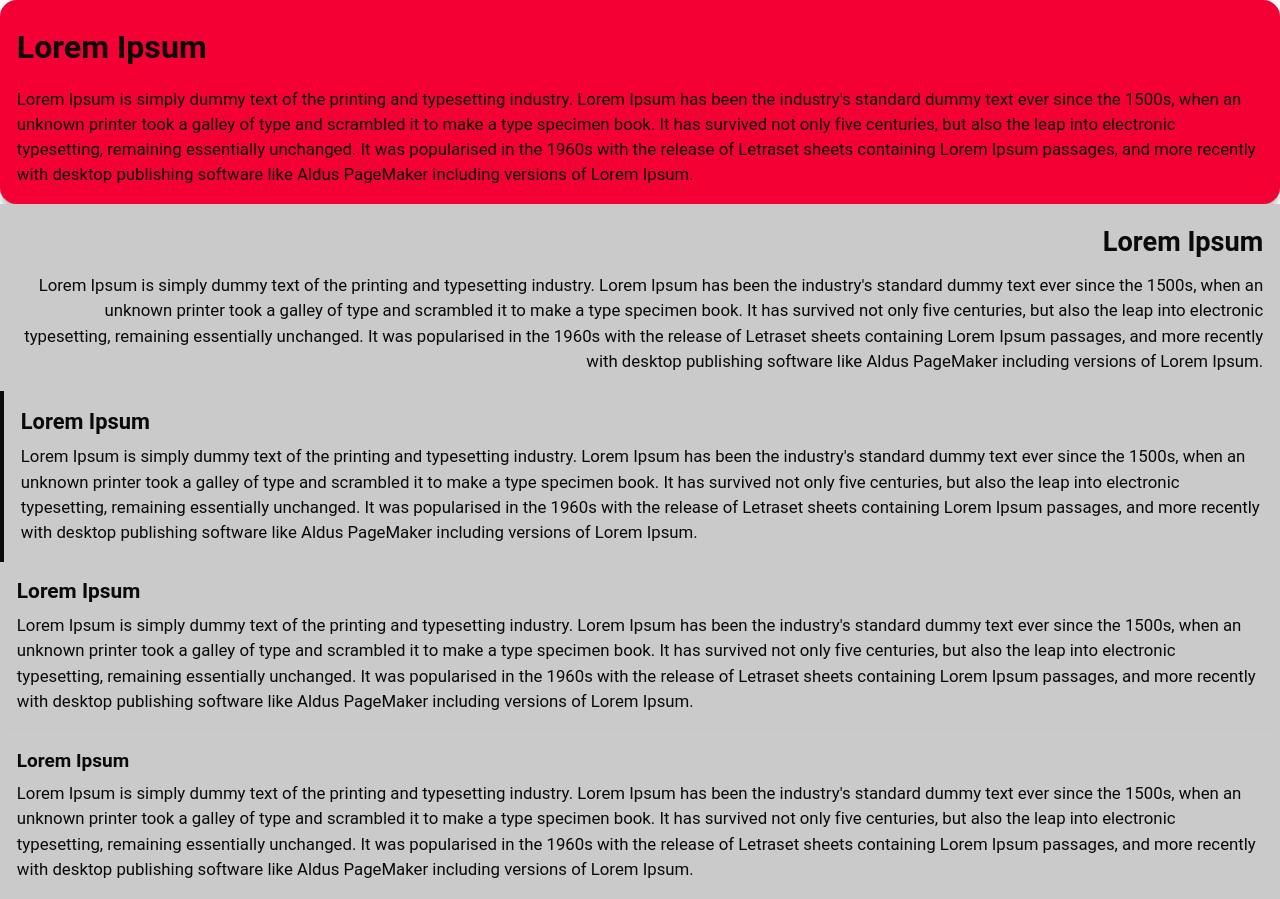
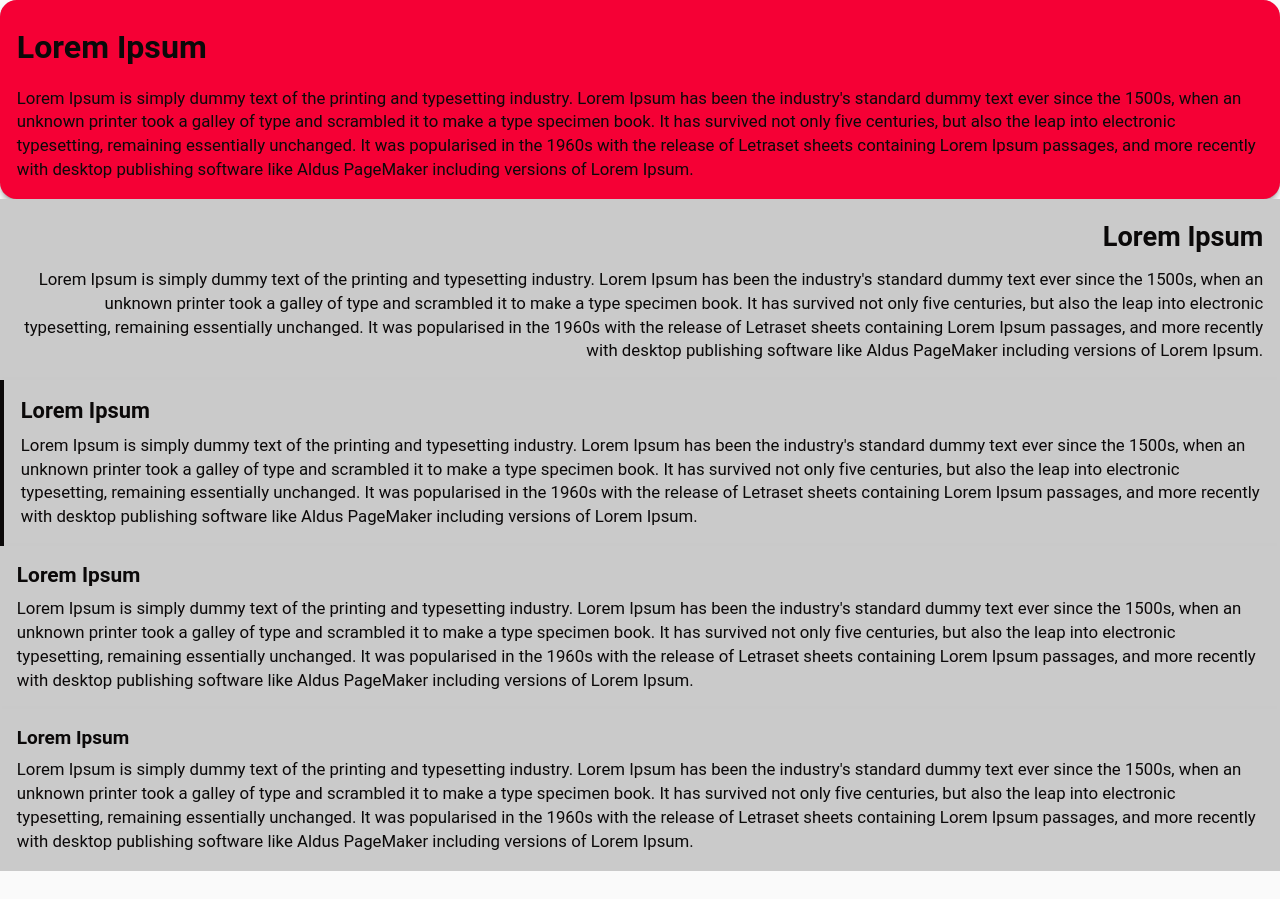
Before and after one commit to thanabgithub/my-next-template, a Next.js app: page /stack-partially-force in a window 1280 px wide. After the commit the page ends 871 px from the top, so only its background shows below. Built offline with nearby package versions, Linux system fonts and the light colour scheme.

Commit message:
adjust typography

```diff
--- a/global-styles/1_typography.scss
+++ b/global-styles/1_typography.scss
@@ -3,7 +3,8 @@
 @use "glob-vars.scss";
 
 $body--font-size: calc(14px + 0.35 * glob-vars.$size-read);
-$body--line-height-multiplier: 1.5;
+// https://designsystem.digital.gov/design-tokens/typesetting/overview/
+$body--line-height-multiplier: 1.42;
 $body--line-height: calc($body--line-height-multiplier * $body--font-size);
 $h-family--line-height-multiplier: 1;
 $margin-bottom-multiplier: 0.5;
--- a/global-styles/glob-vars.scss
+++ b/global-styles/glob-vars.scss
@@ -30,10 +30,10 @@ $shadow-elevation-high: 0px 0.1px 0.1px $color-neutral-opacity-400,
   -0.3px 7.6px 8.6px -2.4px $color-neutral-opacity-400;
 // layout
 /// breakpoint
-$breakpoint--m-size: 50em;
+$breakpoint--m-size: 60ch;
 
 /// readibility
 $readable-width: $breakpoint--m-size;
 
 /// grid
-$grid--m-size: 30em;
+$grid--m-size: 60ch;
```
Also changed, not shown: 2 other files (tests, documents, lock files or other folders).
